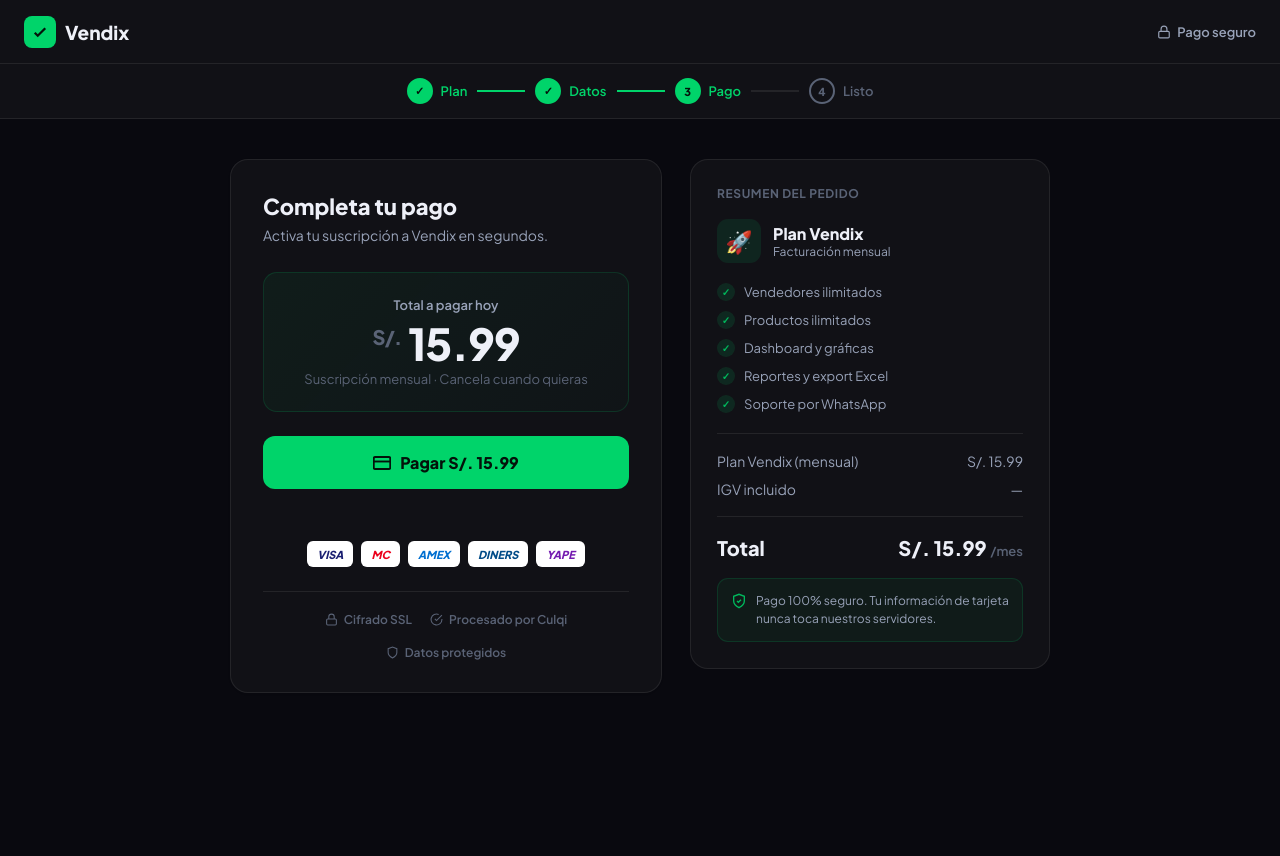
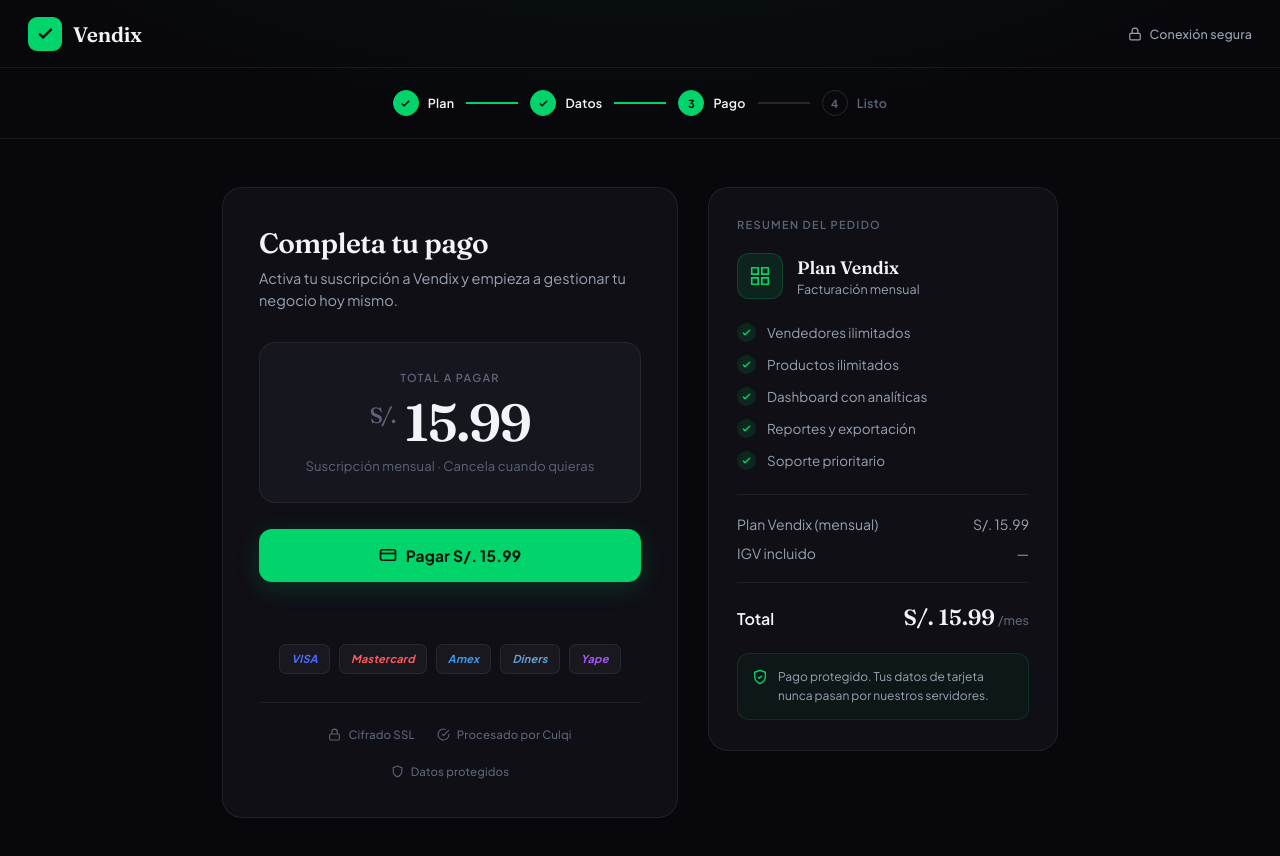
Before and after one commit to eduacuna2011-cpu/vendix, a website: page payment.html in a window 1280 px wide. Before the commit the page ends 800 px from the top, so only its background shows below. Drawn offline with Linux system fonts and the light colour scheme.

Commit message:
Rediseno elegante del funnel: fuente serif Fraunces, sin emojis, iconos SVG, tema oscuro coherente

```diff
--- a/payment.html
+++ b/payment.html
@@ -6,216 +6,238 @@
 <title>Completa tu pago — Vendix</title>
 <script src="https://js.culqi.com/checkout-js"></script>
 <link rel="preconnect" href="https://fonts.googleapis.com">
-<link href="https://fonts.googleapis.com/css2?family=Plus+Jakarta+Sans:wght@400;500;600;700;800;900&display=swap" rel="stylesheet">
+<link rel="preconnect" href="https://fonts.gstatic.com" crossorigin>
+<link href="https://fonts.googleapis.com/css2?family=Fraunces:opsz,wght@9..144,400;9..144,500;9..144,600;9..144,700&family=Plus+Jakarta+Sans:wght@400;500;600;700&display=swap" rel="stylesheet">
 <style>
     *, *::before, *::after { margin: 0; padding: 0; box-sizing: border-box; }
 
     :root {
         --primary:   #00d46a;
         --primary-d: #00b85c;
-        --text-1:    #eef0f8;
-        --text-2:    #98a2b8;
-        --text-3:    #5a6376;
-        --border:    rgba(255,255,255,.08);
-        --bg:        #09090f;
-        --card:      #111116;
-        --card-2:    #1b1b24;
+        --text-1:    #f3f4f8;
+        --text-2:    #9aa3b4;
+        --text-3:    #5c6477;
+        --border:    rgba(255,255,255,.07);
+        --border-2:  rgba(255,255,255,.12);
+        --bg:        #08080c;
+        --card:      #0f0f15;
+        --card-2:    #16161f;
+        --serif:     'Fraunces', Georgia, serif;
+        --sans:      'Plus Jakarta Sans', system-ui, sans-serif;
     }
 
     body {
-        font-family: 'Plus Jakarta Sans', system-ui, sans-serif;
+        font-family: var(--sans);
         background: var(--bg);
         color: var(--text-1);
         min-height: 100vh;
         -webkit-font-smoothing: antialiased;
+        background-image:
+            radial-gradient(ellipse 80% 50% at 50% -20%, rgba(0,212,106,.06), transparent 70%);
     }
 
     /* ── TOP BAR ── */
     .topbar {
-        background: var(--card);
+        height: 68px;
+        display: flex; align-items: center; justify-content: space-between;
+        padding: 0 28px;
         border-bottom: 1px solid var(--border);
-        height: 64px;
-        display: flex; align-items: center; justify-content: space-between;
-        padding: 0 24px;
     }
     .logo {
-        display: flex; align-items: center; gap: 9px;
-        font-size: 19px; font-weight: 800; color: var(--text-1);
+        display: flex; align-items: center; gap: 11px;
+        font-family: var(--serif);
+        font-size: 21px; font-weight: 600; letter-spacing: -.01em;
     }
     .logo-mark {
-        width: 32px; height: 32px; border-radius: 8px;
+        width: 34px; height: 34px; border-radius: 9px;
         background: var(--primary);
         display: flex; align-items: center; justify-content: center;
     }
     .secure-tag {
-        display: flex; align-items: center; gap: 6px;
-        font-size: 13px; color: var(--text-2); font-weight: 600;
+        display: flex; align-items: center; gap: 7px;
+        font-size: 12.5px; color: var(--text-2); font-weight: 500;
+        letter-spacing: .01em;
+    }
+
+    /* ── STEPS BAR ── */
+    .steps-bar {
+        padding: 22px 24px;
+        display: flex; justify-content: center; align-items: center;
+        border-bottom: 1px solid var(--border);
+    }
+    .step-item {
+        display: flex; align-items: center; gap: 9px;
+        font-size: 12.5px; font-weight: 600; color: var(--text-3);
+        letter-spacing: .02em;
+    }
+    .step-item.done, .step-item.active { color: var(--text-1); }
+    .step-circle {
+        width: 26px; height: 26px; border-radius: 50%;
+        border: 1.5px solid var(--border-2);
+        display: flex; align-items: center; justify-content: center;
+        font-size: 11px; font-weight: 700; flex-shrink: 0; color: var(--text-3);
+        transition: all .3s;
+    }
+    .step-item.done .step-circle,
+    .step-item.active .step-circle {
+        background: var(--primary); border-color: var(--primary); color: #03120a;
+    }
+    .step-line { width: 52px; height: 1.5px; background: var(--border-2); margin: 0 12px; transition: background .3s; }
+    .step-line.done { background: var(--primary); }
+    @media (max-width: 540px) {
+        .step-item span { display: none; }
+        .step-line { width: 28px; }
     }
 
     /* ── LAYOUT ── */
     .wrap {
-        max-width: 860px; margin: 0 auto;
-        padding: 40px 20px 60px;
-        display: grid; grid-template-columns: 1fr 360px;
-        gap: 28px; align-items: start;
+        max-width: 880px; margin: 0 auto;
+        padding: 48px 22px 64px;
+        display: grid; grid-template-columns: 1fr 350px;
+        gap: 30px; align-items: start;
     }
     @media (max-width: 760px) {
-        .wrap { grid-template-columns: 1fr; }
+        .wrap { grid-template-columns: 1fr; gap: 22px; }
         .summary { order: -1; }
     }
 
-    /* ── LEFT CARD ── */
+    /* ── PAY CARD ── */
     .pay-card {
         background: var(--card);
         border: 1px solid var(--border);
-        border-radius: 18px;
-        padding: 32px;
-        box-shadow: 0 1px 3px rgba(15,20,32,.04);
+        border-radius: 20px;
+        padding: 38px 36px;
     }
     .pay-head h1 {
-        font-size: 22px; font-weight: 800; margin-bottom: 6px;
+        font-family: var(--serif);
+        font-size: 28px; font-weight: 600; letter-spacing: -.02em;
+        margin-bottom: 8px;
     }
     .pay-head p {
-        font-size: 14px; color: var(--text-2); margin-bottom: 28px;
+        font-size: 14.5px; color: var(--text-2); margin-bottom: 30px; line-height: 1.5;
     }
 
     .amount-block {
         text-align: center;
-        padding: 24px;
-        background: linear-gradient(135deg, rgba(0,212,106,.06), rgba(0,212,106,.02));
-        border: 1px solid rgba(0,212,106,.15);
-        border-radius: 14px;
-        margin-bottom: 24px;
+        padding: 28px 24px;
+        background: var(--card-2);
+        border: 1px solid var(--border);
+        border-radius: 16px;
+        margin-bottom: 26px;
     }
-    .amount-label { font-size: 13px; color: var(--text-2); font-weight: 600; margin-bottom: 8px; }
-    .amount-value { font-size: 44px; font-weight: 900; letter-spacing: -1px; line-height: 1; }
-    .amount-value span { font-size: 20px; color: var(--text-3); vertical-align: super; }
-    .amount-period { font-size: 13px; color: var(--text-3); margin-top: 6px; }
+    .amount-label {
+        font-size: 11px; color: var(--text-3); font-weight: 600;
+        text-transform: uppercase; letter-spacing: .12em;
+        margin-bottom: 12px;
+    }
+    .amount-value {
+        font-family: var(--serif);
+        font-size: 52px; font-weight: 600; letter-spacing: -.03em; line-height: 1;
+    }
+    .amount-value span { font-size: 22px; color: var(--text-3); vertical-align: super; font-weight: 500; }
+    .amount-period { font-size: 13px; color: var(--text-3); margin-top: 10px; letter-spacing: .01em; }
 
     .pay-btn {
-        width: 100%; padding: 16px;
+        width: 100%; padding: 17px;
         background: var(--primary); color: #03120a;
-        border: none; border-radius: 12px;
-        font-size: 16px; font-weight: 800; font-family: inherit;
-        cursor: pointer; transition: background .15s, transform .1s;
+        border: none; border-radius: 13px;
+        font-family: var(--sans);
+        font-size: 15.5px; font-weight: 700; letter-spacing: .01em;
+        cursor: pointer; transition: all .2s;
         display: flex; align-items: center; justify-content: center; gap: 9px;
+        box-shadow: 0 6px 24px rgba(0,212,106,.18);
     }
-    .pay-btn:hover { background: var(--primary-d); }
-    .pay-btn:active { transform: scale(.99); }
-    .pay-btn:disabled { opacity: .6; cursor: not-allowed; }
+    .pay-btn:hover { background: var(--primary-d); transform: translateY(-1px); box-shadow: 0 8px 30px rgba(0,212,106,.26); }
+    .pay-btn:active { transform: translateY(0); }
+    .pay-btn:disabled { opacity: .55; cursor: not-allowed; transform: none; box-shadow: none; }
 
-    .status { font-size: 14px; text-align: center; margin-top: 14px; min-height: 20px; font-weight: 600; }
-    .status.ok  { color: var(--primary-d); }
-    .status.err { color: #e5484d; }
+    .status { font-size: 13.5px; text-align: center; margin-top: 16px; min-height: 20px; font-weight: 600; letter-spacing: .01em; }
+    .status.ok  { color: var(--primary); }
+    .status.err { color: #ff6b6b; }
+
+    .card-logos {
+        display: flex; align-items: center; justify-content: center; gap: 9px;
+        margin-top: 26px; flex-wrap: wrap;
+    }
+    .card-logo {
+        height: 30px; padding: 0 11px;
+        background: rgba(255,255,255,.04);
+        border: 1px solid var(--border);
+        border-radius: 7px;
+        display: flex; align-items: center;
+        font-size: 11px; font-weight: 800; font-style: italic; letter-spacing: .02em;
+    }
 
     .trust-row {
-        display: flex; align-items: center; justify-content: center; gap: 18px;
-        margin-top: 24px; padding-top: 20px;
+        display: flex; align-items: center; justify-content: center; gap: 22px;
+        margin-top: 28px; padding-top: 24px;
         border-top: 1px solid var(--border);
         flex-wrap: wrap;
     }
     .trust-item {
-        display: flex; align-items: center; gap: 6px;
-        font-size: 12px; color: var(--text-3); font-weight: 600;
-    }
-
-    .card-logos {
-        display: flex; align-items: center; justify-content: center; gap: 8px;
-        margin-top: 18px;
-    }
-    .card-logo {
-        height: 26px; padding: 4px 9px;
-        background: #fff; border: 1px solid var(--border);
-        border-radius: 6px;
-        display: flex; align-items: center;
-        font-size: 11px; font-weight: 900; font-style: italic;
+        display: flex; align-items: center; gap: 7px;
+        font-size: 11.5px; color: var(--text-3); font-weight: 500; letter-spacing: .01em;
     }
 
     /* ── SUMMARY ── */
     .summary {
         background: var(--card);
         border: 1px solid var(--border);
-        border-radius: 18px;
-        padding: 26px;
+        border-radius: 20px;
+        padding: 30px 28px;
         position: sticky; top: 28px;
     }
     .summary-title {
-        font-size: 12px; font-weight: 700; color: var(--text-3);
-        text-transform: uppercase; letter-spacing: .6px;
-        margin-bottom: 18px;
+        font-size: 11px; font-weight: 600; color: var(--text-3);
+        text-transform: uppercase; letter-spacing: .12em;
+        margin-bottom: 22px;
     }
     .plan-row {
-        display: flex; align-items: center; gap: 12px;
-        margin-bottom: 20px;
+        display: flex; align-items: center; gap: 14px;
+        margin-bottom: 24px;
     }
     .plan-icon {
-        width: 44px; height: 44px; border-radius: 11px;
+        width: 46px; height: 46px; border-radius: 12px;
         background: rgba(0,212,106,.1);
+        border: 1px solid rgba(0,212,106,.2);
         display: flex; align-items: center; justify-content: center;
-        font-size: 22px; flex-shrink: 0;
+        color: var(--primary); flex-shrink: 0;
     }
-    .plan-name { font-size: 16px; font-weight: 800; }
-    .plan-tag  { font-size: 12px; color: var(--text-2); }
+    .plan-name { font-family: var(--serif); font-size: 18px; font-weight: 600; letter-spacing: -.01em; }
+    .plan-tag  { font-size: 12.5px; color: var(--text-2); margin-top: 2px; }
 
-    .feats { display: flex; flex-direction: column; gap: 10px; margin-bottom: 20px; }
+    .feats { display: flex; flex-direction: column; gap: 13px; margin-bottom: 24px; }
     .feat {
-        display: flex; align-items: center; gap: 9px;
-        font-size: 13px; color: var(--text-2);
+        display: flex; align-items: center; gap: 11px;
+        font-size: 13.5px; color: var(--text-2);
     }
     .feat-check {
-        width: 18px; height: 18px; border-radius: 50%;
-        background: rgba(0,212,106,.12); color: var(--primary-d);
+        width: 19px; height: 19px; border-radius: 50%;
+        background: rgba(0,212,106,.12); color: var(--primary);
         display: flex; align-items: center; justify-content: center;
-        font-size: 10px; font-weight: 900; flex-shrink: 0;
+        flex-shrink: 0;
     }
 
-    .divider { height: 1px; background: var(--border); margin: 18px 0; }
+    .divider { height: 1px; background: var(--border); margin: 20px 0; }
 
     .sum-line {
         display: flex; justify-content: space-between;
-        font-size: 14px; color: var(--text-2); margin-bottom: 10px;
+        font-size: 14px; color: var(--text-2); margin-bottom: 11px;
     }
     .sum-total {
         display: flex; justify-content: space-between; align-items: baseline;
-        font-size: 20px; font-weight: 900; margin-top: 6px;
+        font-size: 16px; font-weight: 600; color: var(--text-1);
     }
-    .sum-total small { font-size: 13px; color: var(--text-3); font-weight: 600; }
+    .sum-total .total-amount { font-family: var(--serif); font-size: 22px; font-weight: 600; }
+    .sum-total small { font-size: 12.5px; color: var(--text-3); font-weight: 500; }
 
     .guarantee {
-        display: flex; align-items: flex-start; gap: 9px;
-        background: rgba(0,212,106,.05);
-        border: 1px solid rgba(0,212,106,.15);
-        border-radius: 11px; padding: 13px;
-        margin-top: 18px;
-        font-size: 12px; color: var(--text-2); line-height: 1.5;
-    }
-
-    /* ── STEPS BAR ── */
-    .steps-bar {
-        background: var(--card);
-        border-bottom: 1px solid var(--border);
-        padding: 14px 24px;
-        display: flex; justify-content: center; align-items: center;
-    }
-    .step-item {
-        display: flex; align-items: center; gap: 8px;
-        font-size: 13px; font-weight: 600; color: var(--text-3);
-    }
-    .step-item.done   { color: var(--primary); }
-    .step-item.active { color: var(--primary); }
-    .step-circle {
-        width: 26px; height: 26px; border-radius: 50%;
-        border: 2px solid currentColor;
-        display: flex; align-items: center; justify-content: center;
-        font-size: 11px; font-weight: 800; flex-shrink: 0;
-    }
-    .step-item.done .step-circle,
-    .step-item.active .step-circle { background: var(--primary); border-color: var(--primary); color: #03120a; }
-    .step-line { width: 48px; height: 2px; background: var(--border); margin: 0 10px; }
-    .step-line.done { background: var(--primary); }
-    @media (max-width: 520px) {
-        .step-item span { display: none; }
-        .step-line { width: 24px; }
+        display: flex; align-items: flex-start; gap: 10px;
+        background: rgba(0,212,106,.04);
+        border: 1px solid rgba(0,212,106,.14);
+        border-radius: 12px; padding: 14px;
+        margin-top: 22px;
+        font-size: 12px; color: var(--text-2); line-height: 1.55;
     }
 </style>
 </head>
@@ -225,25 +247,25 @@
 <div class="topbar">
     <div class="logo">
         <div class="logo-mark">
-            <svg width="18" height="18" viewBox="0 0 24 24" fill="none" stroke="#03120a" stroke-width="3"><path d="M5 13l4 4L19 7"/></svg>
+            <svg width="19" height="19" viewBox="0 0 24 24" fill="none" stroke="#03120a" stroke-width="3" stroke-linecap="round" stroke-linejoin="round"><path d="M5 13l4 4L19 7"/></svg>
         </div>
         Vendix
     </div>
     <div class="secure-tag">
         <svg width="14" height="14" viewBox="0 0 24 24" fill="none" stroke="currentColor" stroke-width="2"><rect x="3" y="11" width="18" height="11" rx="2"/><path d="M7 11V7a5 5 0 0 1 10 0v4"/></svg>
-        Pago seguro
+        Conexión segura
     </div>
 </div>
 
 <!-- STEPS -->
 <div class="steps-bar">
     <div class="step-item done">
-        <div class="step-circle">✓</div>
+        <div class="step-circle"><svg width="11" height="11" viewBox="0 0 24 24" fill="none" stroke="currentColor" stroke-width="3.5" stroke-linecap="round" stroke-linejoin="round"><path d="M5 13l4 4L19 7"/></svg></div>
         <span>Plan</span>
     </div>
     <div class="step-line done"></div>
     <div class="step-item done">
-        <div class="step-circle">✓</div>
+        <div class="step-circle"><svg width="11" height="11" viewBox="0 0 24 24" fill="none" stroke="currentColor" stroke-width="3.5" stroke-linecap="round" stroke-linejoin="round"><path d="M5 13l4 4L19 7"/></svg></div>
         <span>Datos</span>
     </div>
     <div class="step-line done"></div>
@@ -265,28 +287,28 @@
     <div class="pay-card">
         <div class="pay-head">
             <h1>Completa tu pago</h1>
-            <p>Activa tu suscripción a Vendix en segundos.</p>
+            <p>Activa tu suscripción a Vendix y empieza a gestionar tu negocio hoy mismo.</p>
         </div>
 
         <div class="amount-block">
-            <div class="amount-label">Total a pagar hoy</div>
+            <div class="amount-label">Total a pagar</div>
             <div class="amount-value"><span>S/.</span> 15.99</div>
             <div class="amount-period">Suscripción mensual · Cancela cuando quieras</div>
         </div>
 
         <button class="pay-btn" id="payBtn" onclick="pagar()">
-            <svg width="18" height="18" viewBox="0 0 24 24" fill="none" stroke="currentColor" stroke-width="2.5"><rect x="1" y="4" width="22" height="16" rx="2"/><line x1="1" y1="10" x2="23" y2="10"/></svg>
+            <svg width="18" height="18" viewBox="0 0 24 24" fill="none" stroke="currentColor" stroke-width="2.2"><rect x="2" y="5" width="20" height="14" rx="2.5"/><line x1="2" y1="10" x2="22" y2="10"/></svg>
             Pagar S/. 15.99
         </button>
 
         <div class="status" id="status"></div>
 
         <div class="card-logos">
-            <div class="card-logo" style="color:#1A1F71">VISA</div>
-            <div class="card-logo" style="color:#EB001B">MC</div>
-            <div class="card-logo" style="color:#016FD0">AMEX</div>
-            <div class="card-logo" style="color:#004B87">DINERS</div>
-            <div class="card-logo" style="color:#741ab0">YAPE</div>
+            <div class="card-logo" style="color:#4d6cff">VISA</div>
+            <div class="card-logo" style="color:#ff5a5f">Mastercard</div>
+            <div class="card-logo" style="color:#3a9be8">Amex</div>
+            <div class="card-logo" style="color:#5fa3d6">Diners</div>
+            <div class="card-logo" style="color:#a855f7">Yape</div>
         </div>
 
         <div class="trust-row">
@@ -310,7 +332,9 @@
         <div class="summary-title">Resumen del pedido</div>
 
         <div class="plan-row">
-            <div class="plan-icon">🚀</div>
+            <div class="plan-icon">
+                <svg width="22" height="22" viewBox="0 0 24 24" fill="none" stroke="currentColor" stroke-width="1.8"><path d="M3 3h7v7H3zM14 3h7v7h-7zM14 14h7v7h-7zM3 14h7v7H3z"/></svg>
+            </div>
             <div>
                 <div class="plan-name">Plan Vendix</div>
                 <div class="plan-tag">Facturación mensual</div>
@@ -318,11 +342,11 @@
         </div>
 
         <div class="feats">
-            <div class="feat"><div class="feat-check">✓</div> Vendedores ilimitados</div>
-            <div class="feat"><div class="feat-check">✓</div> Productos ilimitados</div>
-            <div class="feat"><div class="feat-check">✓</div> Dashboard y gráficas</div>
-            <div class="feat"><div class="feat-check">✓</div> Reportes y export Excel</div>
-            <div class="feat"><div class="feat-check">✓</div> Soporte por WhatsApp</div>
+            <div class="feat"><span class="feat-check"><svg width="11" height="11" viewBox="0 0 24 24" fill="none" stroke="currentColor" stroke-width="3" stroke-linecap="round" stroke-linejoin="round"><path d="M5 13l4 4L19 7"/></svg></span> Vendedores ilimitados</div>
+            <div class="feat"><span class="feat-check"><svg width="11" height="11" viewBox="0 0 24 24" fill="none" stroke="currentColor" stroke-width="3" stroke-linecap="round" stroke-linejoin="round"><path d="M5 13l4 4L19 7"/></svg></span> Productos ilimitados</div>
+            <div class="feat"><span class="feat-check"><svg width="11" height="11" viewBox="0 0 24 24" fill="none" stroke="currentColor" stroke-width="3" stroke-linecap="round" stroke-linejoin="round"><path d="M5 13l4 4L19 7"/></svg></span> Dashboard con analíticas</div>
+            <div class="feat"><span class="feat-check"><svg width="11" height="11" viewBox="0 0 24 24" fill="none" stroke="currentColor" stroke-width="3" stroke-linecap="round" stroke-linejoin="round"><path d="M5 13l4 4L19 7"/></svg></span> Reportes y exportación</div>
+            <div class="feat"><span class="feat-check"><svg width="11" height="11" viewBox="0 0 24 24" fill="none" stroke="currentColor" stroke-width="3" stroke-linecap="round" stroke-linejoin="round"><path d="M5 13l4 4L19 7"/></svg></span> Soporte prioritario</div>
         </div>
 
         <div class="divider"></div>
@@ -334,12 +358,12 @@
 
         <div class="sum-total">
             <span>Total</span>
-            <span>S/. 15.99 <small>/mes</small></span>
+            <span><span class="total-amount">S/. 15.99</span> <small>/mes</small></span>
         </div>
 
         <div class="guarantee">
-            <svg width="16" height="16" viewBox="0 0 24 24" fill="none" stroke="var(--primary-d)" stroke-width="2" style="flex-shrink:0;margin-top:1px;"><path d="M12 22s8-4 8-10V5l-8-3-8 3v7c0 6 8 10 8 10z"/><path d="M9 12l2 2 4-4"/></svg>
-            <span>Pago 100% seguro. Tu información de tarjeta nunca toca nuestros servidores.</span>
+            <svg width="16" height="16" viewBox="0 0 24 24" fill="none" stroke="var(--primary)" stroke-width="2" style="flex-shrink:0;margin-top:1px;"><path d="M12 22s8-4 8-10V5l-8-3-8 3v7c0 6 8 10 8 10z"/><path d="M9 12l2 2 4-4"/></svg>
+            <span>Pago protegido. Tus datos de tarjeta nunca pasan por nuestros servidores.</span>
         </div>
     </div>
 
@@ -427,7 +451,7 @@
                 document.getElementById('lineListo').classList.add('done');
                 document.getElementById('stepListo').classList.remove('active');
                 document.getElementById('stepListo').classList.add('active');
-                document.getElementById('stepListo').querySelector('.step-circle').textContent = '✓';
+                document.getElementById('stepListo').querySelector('.step-circle').innerHTML = '<svg width="11" height="11" viewBox="0 0 24 24" fill="none" stroke="currentColor" stroke-width="3.5" stroke-linecap="round" stroke-linejoin="round"><path d="M5 13l4 4L19 7"/></svg>';
 
                 // Crear la solicitud SOLO ahora que ya pagó — marcada como pagada (trial 0)
                 await fetch('/api/leads', {
@@ -444,17 +468,17 @@
                     })
                 }).catch(() => {});
 
-                setStatus('✓ ¡Pago exitoso! Redirigiendo…', 'ok');
-                btn.textContent = '✓ Pagado';
+                setStatus('Pago confirmado. Redirigiendo…', 'ok');
+                btn.textContent = 'Pagado';
                 // Ir a solicitar acceso, marcando que ya pagó
                 const out = new URLSearchParams({ ...cliente, paid: '1' });
                 setTimeout(() => { window.location.href = 'customer-details.html?' + out.toString(); }, 1200);
             } catch (err) {
                 btn.disabled = false;
-                setStatus('❌ ' + err.message, 'err');
+                setStatus(err.message, 'err');
             }
         } else if (culqi.error) {
-            setStatus('❌ ' + (culqi.error.user_message || 'Error en el pago'), 'err');
+            setStatus(culqi.error.user_message || 'Error en el pago', 'err');
         }
     };
 }
```
Also changed, not shown: checkout.html (+26 -11 lines), customer-details.html (+36 -26 lines).
